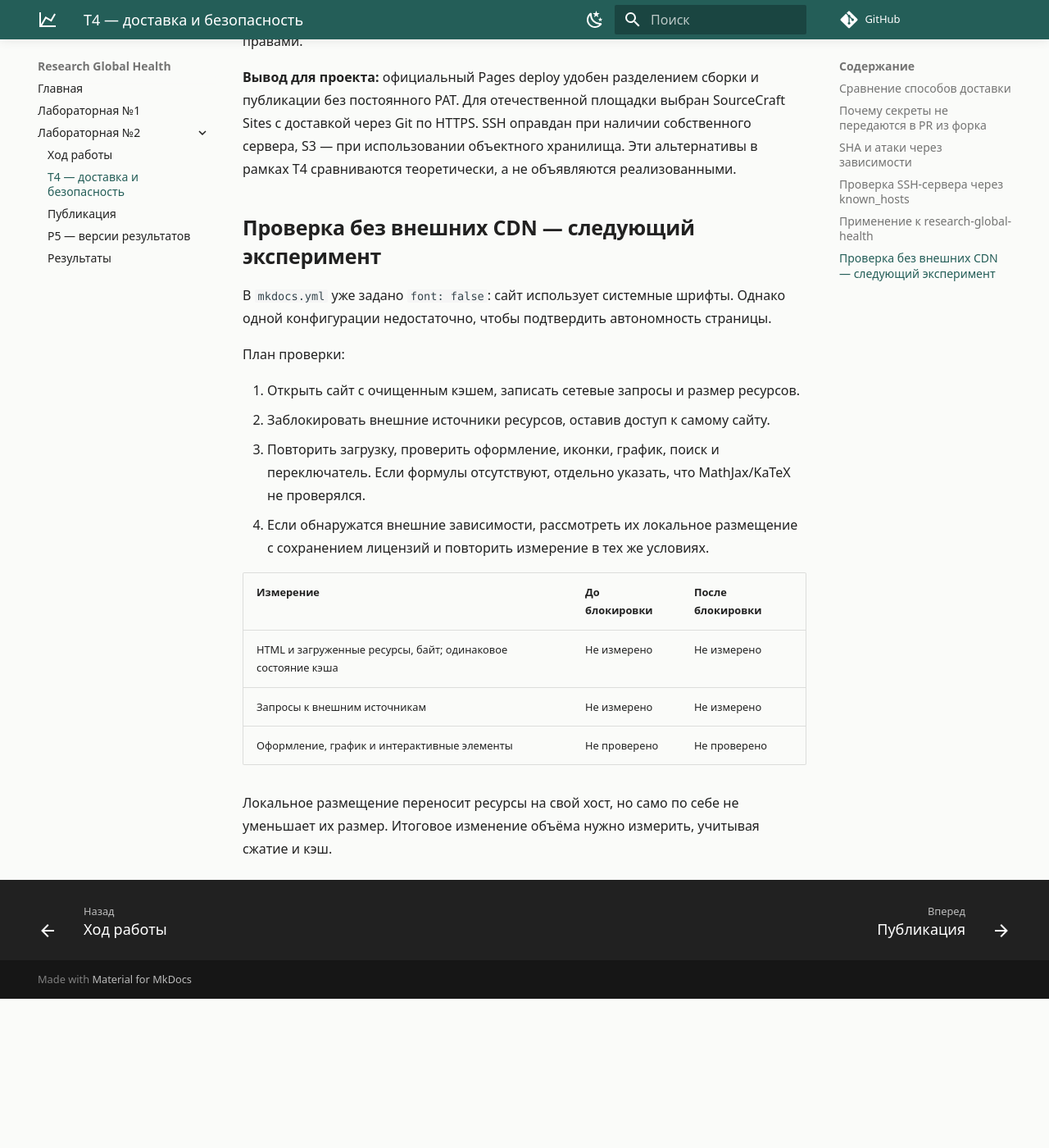
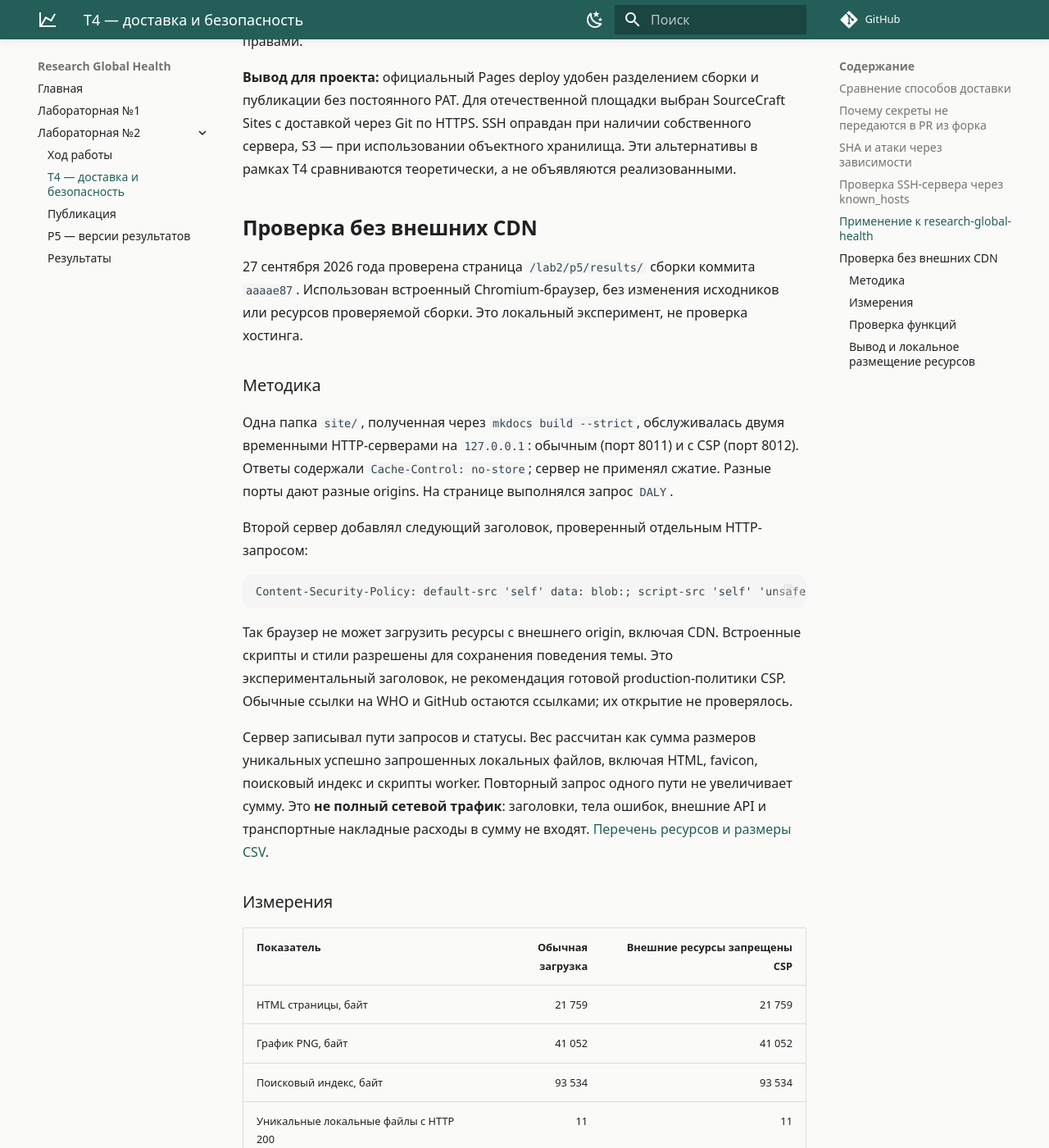
Before and after one commit to kholodkova/research-global-health, an MkDocs documentation site: the page built from docs/lab2/t4.md, in a window 1280 px wide and 1400 px high, scrolled down 3666 px. Shown: the whole window at 82% size. Built offline with MkDocs 1.6.1 and Material for MkDocs 9.7.7, drawn with Linux system fonts in a browser that asks for light colours; comment, search, counter and statistics services are not loaded; the version menu is left out; before the commit the page ends 4884 px from its top, so only the background shows below that; some of the changed text lies outside the part shown.

Commit message:
Добавить проверку сайта без внешних CDN

````diff
--- a/docs/lab2/t4.md
+++ b/docs/lab2/t4.md
@@ -6,7 +6,7 @@
 правильном исходном расчёте.
 
 **Статус:** подготовлен теоретический анализ и рассмотрена конфигурация проекта.
-Публикация на площадках и эксперимент с отключением CDN ещё не подтверждены.
+Выполнен локальный эксперимент с запретом внешних ресурсов. Публикация на площадках ещё не подтверждена.
 Документация проверена 27 сентября 2026 года.
 
 ## Сравнение способов доставки
@@ -115,25 +115,90 @@ Sites с доставкой через Git по HTTPS. SSH оправдан пр
 сервера, S3 — при использовании объектного хранилища. Эти альтернативы в рамках
 T4 сравниваются теоретически, а не объявляются реализованными.
 
-## Проверка без внешних CDN — следующий эксперимент
+## Проверка без внешних CDN
 
-В `mkdocs.yml` уже задано `font: false`: сайт использует системные шрифты.
-Однако одной конфигурации недостаточно, чтобы подтвердить автономность страницы.
+27 сентября 2026 года проверена страница `/lab2/p5/results/` сборки коммита
+`aaaae87`. Использован встроенный Chromium-браузер, без изменения исходников
+или ресурсов проверяемой сборки. Это локальный эксперимент, не проверка хостинга.
 
-План проверки:
+### Методика
 
-1. Открыть сайт с очищенным кэшем, записать сетевые запросы и размер ресурсов.
-2. Заблокировать внешние источники ресурсов, оставив доступ к самому сайту.
-3. Повторить загрузку, проверить оформление, иконки, график, поиск и переключатель.
-   Если формулы отсутствуют, отдельно указать, что MathJax/KaTeX не проверялся.
-4. Если обнаружатся внешние зависимости, рассмотреть их локальное размещение
-   с сохранением лицензий и повторить измерение в тех же условиях.
+Одна папка `site/`, полученная через `mkdocs build --strict`, обслуживалась
+двумя временными HTTP-серверами на `127.0.0.1`: обычным (порт 8011) и с CSP
+(порт 8012). Ответы содержали `Cache-Control: no-store`; сервер не применял
+сжатие. Разные порты дают разные origins. На странице выполнялся запрос `DALY`.
 
-| Измерение | До блокировки | После блокировки |
+Второй сервер добавлял следующий заголовок, проверенный отдельным HTTP-запросом:
+
+```text
+Content-Security-Policy: default-src 'self' data: blob:; script-src 'self' 'unsafe-inline' 'unsafe-eval' blob:; style-src 'self' 'unsafe-inline'; connect-src 'self'; font-src 'self' data:; img-src 'self' data:; worker-src 'self' blob:
+```
+
+Так браузер не может загрузить ресурсы с внешнего origin, включая CDN.
+Встроенные скрипты и стили разрешены для сохранения поведения темы. Это
+экспериментальный заголовок, не рекомендация готовой production-политики CSP.
+Обычные ссылки на WHO и GitHub остаются ссылками; их открытие не проверялось.
+
+Сервер записывал пути запросов и статусы. Вес рассчитан как сумма размеров
+уникальных успешно запрошенных локальных файлов, включая HTML, favicon,
+поисковый индекс и скрипты worker. Повторный запрос одного пути не увеличивает
+сумму. Это **не полный сетевой трафик**: заголовки, тела ошибок, внешние API
+и транспортные накладные расходы в сумму не входят.
+[Перечень ресурсов и размеры CSV](../assets/measurements/cdn-resources.csv).
+
+### Измерения
+
+| Показатель | Обычная загрузка | Внешние ресурсы запрещены CSP |
+| --- | ---: | ---: |
+| HTML страницы, байт | 21 759 | 21 759 |
+| График PNG, байт | 41 052 | 41 052 |
+| Поисковый индекс, байт | 93 534 | 93 534 |
+| Уникальные локальные файлы с HTTP 200 | 11 | 11 |
+| Суммарный размер этих файлов, байт | 479 486 | 479 486 |
+| То же в КиБ (1024 байта) | 468,25 | 468,25 |
+| Изменение размера локальных ресурсов | — | 0 байт |
+
+Измерения относятся к указанному коммиту: добавление этого отчёта изменит
+поисковый индекс, поэтому размер последующих сборок будет другим.
+Число всех внешних запросов и их объём не измерялись: журнал локального
+сервера их не видит. Утверждение «внешних запросов нет» из этой таблицы не следует.
+
+### Проверка функций
+
+| Проверка | Обычная загрузка | С CSP |
 | --- | --- | --- |
-| HTML и загруженные ресурсы, байт; одинаковое состояние кэша | Не измерено | Не измерено |
-| Запросы к внешним источникам | Не измерено | Не измерено |
-| Оформление, график и интерактивные элементы | Не проверено | Не проверено |
+| Таблица и график DALY | Отображаются | Отображаются |
+| Оформление и иконки | Отображаются | Отображаются |
+| Поиск `DALY` | 4 совпадения | 4 совпадения |
+| Ссылка на репозиторий | Есть; отображаются счётчики GitHub | Есть; счётчики не отображаются |
+| Переключатель версий | Не проверен на этом стенде | Не проверен на этом стенде |
+| MathJax/KaTeX | Не используется на странице | Не проверялся |
 
-Локальное размещение переносит ресурсы на свой хост, но само по себе не уменьшает
-их размер. Итоговое изменение объёма нужно измерить, учитывая сжатие и кэш.
+Счётчики репозитория — необязательная внешняя функция темы. Их исчезновение
+не мешает чтению результатов. Поиск использует локальные индекс, worker и
+русский языковой модуль. Это проверка работоспособности поиска, а не пять
+морфологических запросов из P5 — они остаются отдельным заданием.
+
+Обычная сборка MkDocs возвращает 404 для `versions.json`: это дерево одной
+версии без публикации через mike. Такой же ответ получен в обоих режимах;
+он не вызван блокировкой CDN. Проверять переключатель и `latest` нужно на
+дереве mike и затем на опубликованном сайте.
+
+![Страница результатов с запретом внешних ресурсов](../assets/screens/lab2-cdn-results.png)
+
+![Поиск DALY: четыре совпадения при запрете внешних ресурсов](../assets/screens/lab2-cdn-search.png)
+
+### Вывод и локальное размещение ресурсов
+
+Для проверенной страницы перенос ресурсов не потребовался: `font: false`
+отключает загрузку Google Fonts, CSS, JavaScript и график уже обслуживаются
+локально, а иконки представлены в странице. При блокировке внешних ресурсов
+основное содержимое и поиск сохранили работоспособность; вес локальных файлов
+не изменился.
+
+Если позднее появятся внешние шрифты или MathJax/KaTeX, их можно разместить
+в `docs/assets/`, подключить относительными путями и сохранить лицензии.
+Потребуется включить также связанные файлы шрифтов и модулей, а затем повторить
+проверку. Локальное размещение увеличит объём дерева сайта на размер добавленных
+файлов; изменение передаваемых байтов зависит от сжатия и кэша и требует
+отдельного измерения. Эффект для формул в текущем эксперименте не установлен.
````
Also changed, not shown: docs/assets/measurements/cdn-resources.csv (added, +25 -0 lines), docs/lab2/index.md (+2 -1 lines), docs/assets/screens/lab2-cdn-results.png (added), docs/assets/screens/lab2-cdn-search.png (added).
